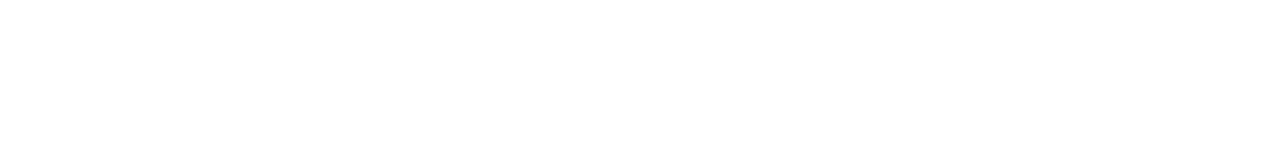
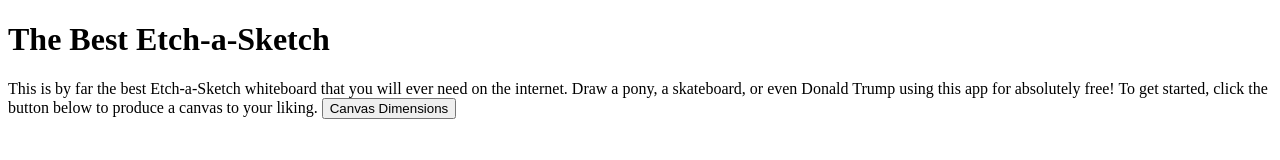
Before and after one commit to cdogcoder/etch-a-sketch, a plain HTML site: page index.html in a window 1280 px wide. Drawn offline with Linux system fonts and the light colour scheme.

Commit message:
Create basic HTML structure of project in index.html

```diff
--- a/index.html
+++ b/index.html
@@ -7,6 +7,9 @@
         <script src="script.js" defer></script>
     </head>
     <body>
-
+        <h1>The Best Etch-a-Sketch</h1>
+        <p>This is by far the best Etch-a-Sketch whiteboard that you will ever need on the internet. Draw a pony, a skateboard, or even Donald Trump using this app for absolutely free! To get started, click the button below to produce a canvas to your liking.</h2>
+        <button>Canvas Dimensions</button>
+        <div></div>
     </body>
 </html>
```
